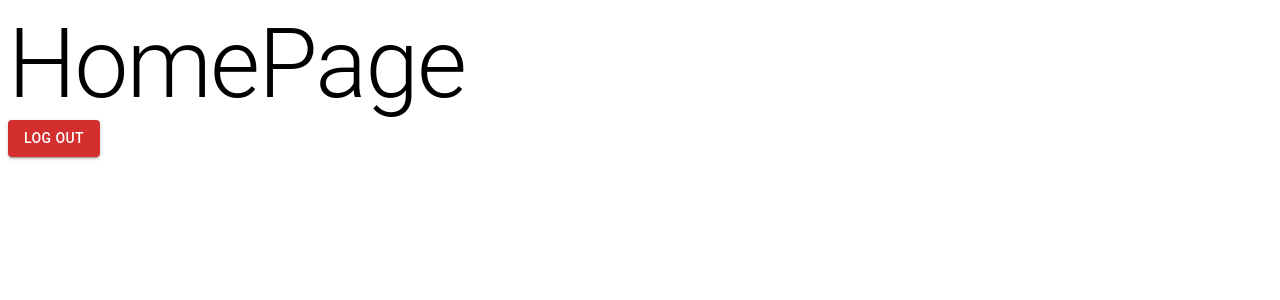
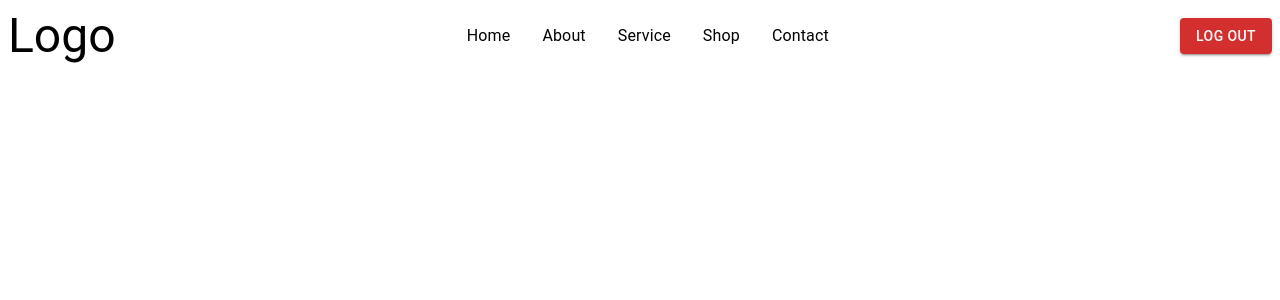
Before and after one commit to TohirDev/login-react-ts, a React (Vite) app: page / in a window 1280 px wide. Shown: the top 300 px of the page. Built offline with nearby package versions, Linux system fonts and the light colour scheme; sample sign-in values are in the browser's storage.

Commit message:
changed home page navbar

```diff
--- a/src/pages/dashboard/home.tsx
+++ b/src/pages/dashboard/home.tsx
@@ -1,7 +1,7 @@
 import { useEffect } from "react";
 import { getUserToken, removeToken } from "../../lib/global";
 import { useNavigate } from "react-router-dom";
-import { Button, Typography } from "@mui/material";
+import { Box, Button, Typography } from "@mui/material";
 
 const HomePage = () => {
   const navigate = useNavigate();
@@ -13,8 +13,21 @@ const HomePage = () => {
   }, [navigate]);
 
   return (
-    <>
-      <Typography variant="h1">HomePage</Typography>
+    <Box
+      sx={{
+        display: "flex",
+        alignItems: "center",
+        justifyContent: "space-between",
+      }}
+    >
+      <Typography variant="h3">Logo</Typography>
+      <Box sx={{ display: "flex", alignItems: "center" }}>
+        <Typography sx={{ mx: 2 }}>Home</Typography>
+        <Typography sx={{ mx: 2 }}>About</Typography>
+        <Typography sx={{ mx: 2 }}>Service</Typography>
+        <Typography sx={{ mx: 2 }}>Shop</Typography>
+        <Typography sx={{ mx: 2 }}>Contact</Typography>
+      </Box>
       <Button
         variant="contained"
         color="error"
@@ -25,7 +38,7 @@ const HomePage = () => {
       >
         Log Out
       </Button>
-    </>
+    </Box>
   );
 };
 
```
